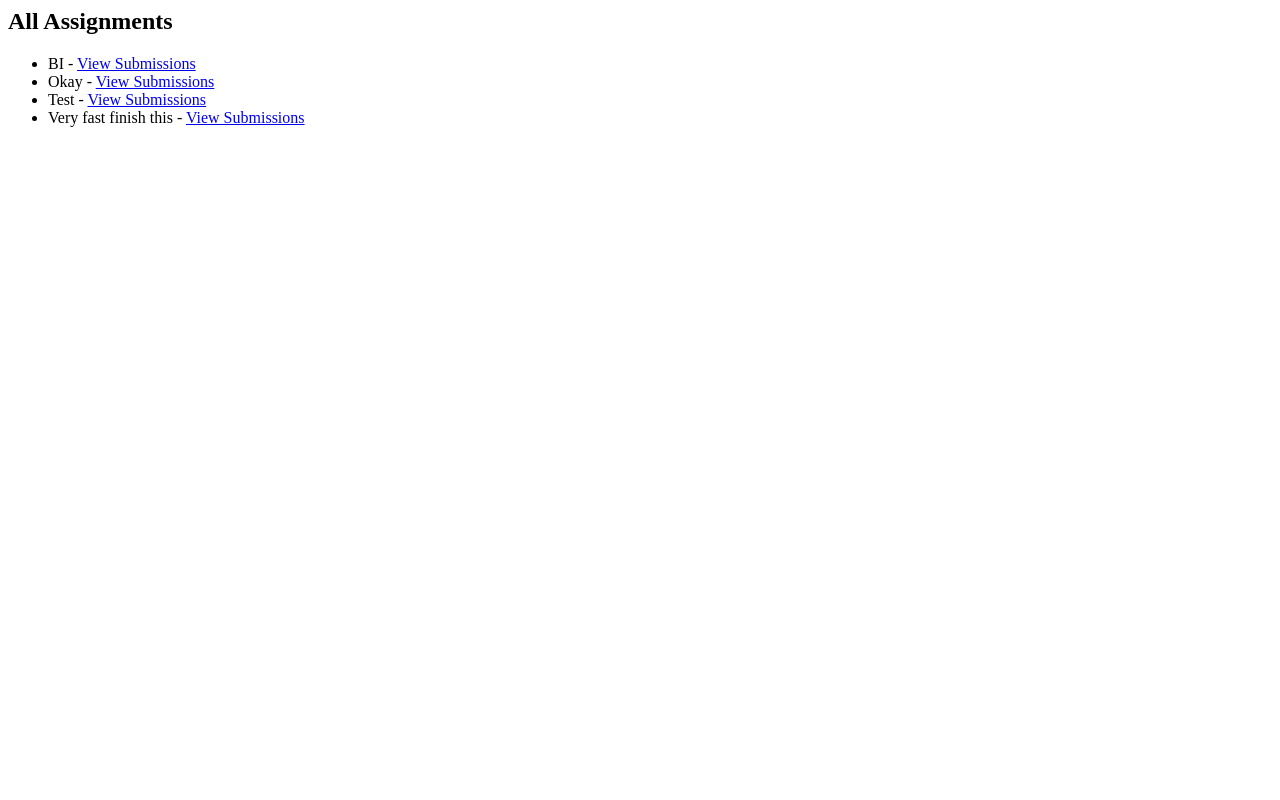
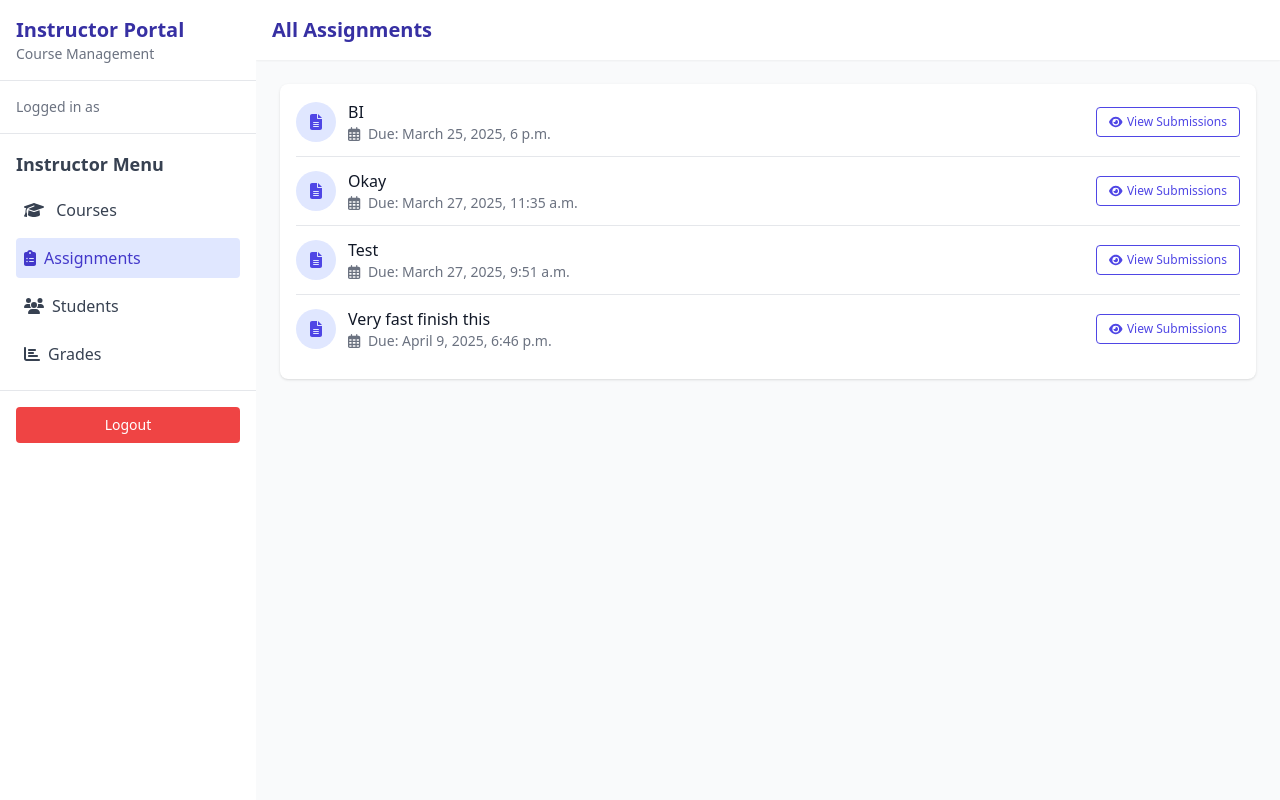
Before and after one commit to felixmokayabeatz/ai-assignment-submision-reminder, a Django app: page /instructor/assignments/ in a window 1280 px wide. Run offline with Django 5.2, Linux system fonts and the light colour scheme; data comes from the database, SQL or seed files in the repository; parts of the project's set-up code (start-up, migrations or seed data) failed here and were passed over; some libraries are stand-ins or nearby versions.

Commit message:
Enhance instructor assignment list page with new layout and styling

```diff
--- a/assignment_reminder/reminders/templates/instructor/list_assignments.html
+++ b/assignment_reminder/reminders/templates/instructor/list_assignments.html
@@ -1,11 +1,106 @@
-{% block content %}
-<h2>All Assignments</h2>
-<ul>
-    {% for assignment in assignments %}
-    <li>
-        {{ assignment.title }} -
-        <a href="{% url 'student_submissions' assignment.id %}">View Submissions</a>
-    </li>
-    {% endfor %}
-</ul>
-{% endblock %}
+<!DOCTYPE html>
+<html lang="en">
+<head>
+    <meta charset="UTF-8">
+    <meta name="viewport" content="width=device-width, initial-scale=1.0">
+    <title>All Assignments - Instructor Portal</title>
+    <script src="https://cdn.tailwindcss.com"></script>
+    <script src="https://cdnjs.cloudflare.com/ajax/libs/font-awesome/6.4.0/js/all.min.js"></script>
+</head>
+<body class="bg-gradient-to-br from-blue-800 to-indigo-900 min-h-screen">
+    <div class="flex h-screen">
+        <!-- Sidebar -->
+        <div class="w-64 bg-white shadow-lg overflow-y-auto">
+            <div class="p-4 border-b border-gray-200">
+                <h1 class="text-xl font-bold text-indigo-800">Instructor Portal</h1>
+                <p class="text-sm text-gray-500">Course Management</p>
+            </div>
+
+            <div class="p-4 border-b border-gray-200">
+                <p class="text-sm text-gray-500">Logged in as</p>
+                <p class="font-semibold text-indigo-700">{{ user.username }}</p>
+            </div>
+
+            <div class="p-4">
+                <h2 class="text-lg font-semibold text-gray-700 mb-3">Instructor Menu</h2>
+                <ul class="space-y-2">
+                    <li>
+                        <div class="p-2 text-gray-700 hover:bg-gray-100 rounded cursor-pointer">
+                            <i class="fas fa-graduation-cap mr-2"></i>
+                            <span class="font-medium">Courses</span>
+                        </div>
+                    </li>
+
+                    <li>
+                        <a href="#" class="flex items-center p-2 bg-indigo-100 text-indigo-700 rounded">
+                            <i class="fas fa-clipboard-list mr-2"></i> Assignments
+                        </a>
+                    </li>
+                    <li>
+                        <a href="#" class="flex items-center p-2 text-gray-700 hover:bg-gray-100 rounded">
+                            <i class="fas fa-users mr-2"></i> Students
+                        </a>
+                    </li>
+                    <li>
+                        <a href="#" class="flex items-center p-2 text-gray-700 hover:bg-gray-100 rounded">
+                            <i class="fas fa-chart-bar mr-2"></i> Grades
+                        </a>
+                    </li>
+                </ul>
+            </div>
+
+            <div class="p-4 mt-auto border-t border-gray-200">
+                <form method="post" action="#" class="flex items-center justify-center p-2 bg-red-500 hover:bg-red-600 text-white rounded text-sm">
+                    {% csrf_token %}
+                    <button type="submit">Logout</button>
+                </form>
+            </div>
+        </div>
+
+        <!-- Main Content -->
+        <div class="flex-1 overflow-y-auto bg-gray-50">
+            <!-- Top Navigation Bar -->
+            <div class="bg-white shadow-sm p-4">
+                <h1 class="text-xl font-semibold text-indigo-800">All Assignments</h1>
+            </div>
+
+            <!-- Assignment List -->
+            <div class="p-6">
+                <div class="bg-white rounded-lg shadow">
+                    <div class="p-4">
+                        <div class="divide-y divide-gray-200">
+                            {% for assignment in assignments %}
+                            <div class="py-3 flex justify-between items-center {% if forloop.first %}pt-0{% endif %}">
+                                <div class="flex items-center">
+                                    <div class="h-10 w-10 rounded-full bg-indigo-100 flex items-center justify-center mr-3">
+                                        <i class="fas fa-file-alt text-indigo-600"></i>
+                                    </div>
+                                    <div>
+                                        <h3 class="font-medium text-gray-900">{{ assignment.title }}</h3>
+                                        {% if assignment.deadline %}
+                                        <p class="text-sm text-gray-500">
+                                            <i class="far fa-calendar-alt mr-1"></i> Due: {{ assignment.deadline }}
+                                        </p>
+                                        {% endif %}
+                                    </div>
+                                </div>
+                                <a href="{% url 'student_submissions' assignment.id %}" class="inline-flex items-center px-3 py-1.5 border border-indigo-600 text-xs font-medium rounded text-indigo-600 bg-white hover:bg-indigo-50">
+                                    <i class="fas fa-eye mr-1"></i> View Submissions
+                                </a>
+                            </div>
+                            {% empty %}
+                            <div class="py-8 text-center">
+                                <div class="text-gray-400 mb-2">
+                                    <i class="far fa-folder-open text-4xl"></i>
+                                </div>
+                                <p class="text-gray-500">No assignments have been created yet.</p>
+                            </div>
+                            {% endfor %}
+                        </div>
+                    </div>
+                </div>
+            </div>
+        </div>
+    </div>
+</body>
+</html>
```
